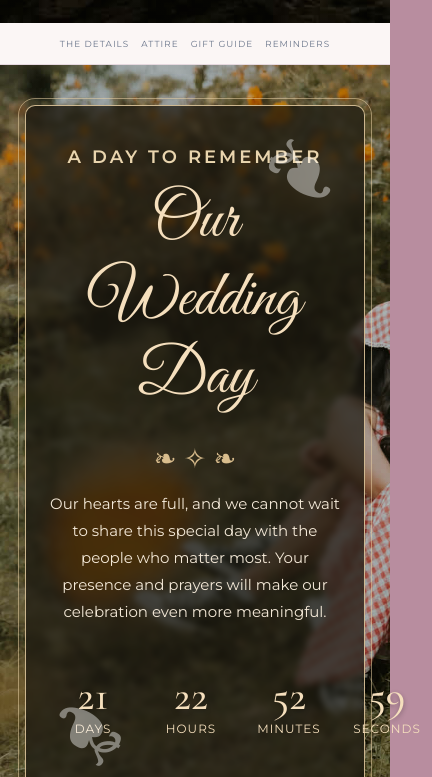
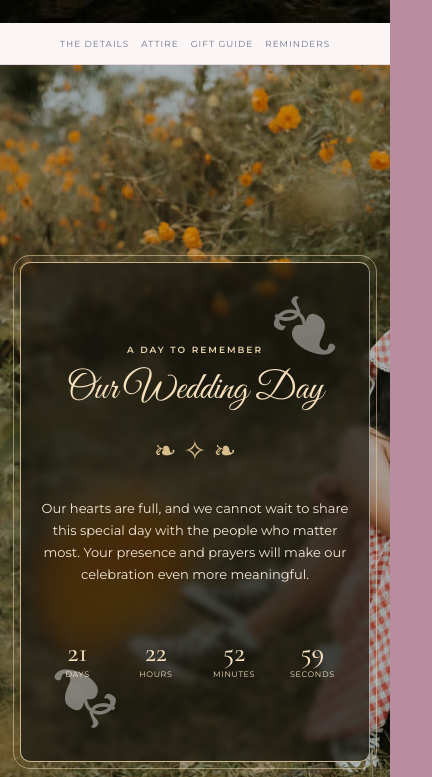
Before and after one commit to neil23-lab/stanley-denice, a plain HTML site: page index.html in a window 390 px wide. Shown: the part 727-1504 px from the top of the page, 432 px wide, since content can reach past the window. Drawn offline with nearby package versions, Linux system fonts and the light colour scheme.

Commit message:
adjustment of mobile view

```diff
--- a/index.html
+++ b/index.html
@@ -870,12 +870,12 @@
 }
 
 #invitation .timebox strong {
-  font-size: 42px;
+  font-size: 36px;
   color: #f5dfbd;
 }
 
 #invitation .timebox span {
-  font-size: 12px;
+  font-size: 10px;
   color: #f5dfbd;
   text-transform: uppercase;
   letter-spacing: 1px;
@@ -886,7 +886,7 @@
    MOBILE RESPONSIVE
 ================================= */
 
-@media (max-width: 768px) {
+/* @media (max-width: 768px) {
 
   #invitation {
     min-height: 650px;
@@ -905,7 +905,208 @@
     padding: 40px 22px;
   }
 
-}
+} */
+
+
+/* =================================
+   MOBILE RESPONSIVE
+================================= */
+
+@media (max-width: 768px) {
+
+  /* INVITATION SECTION */
+
+  #invitation {
+    min-height: 100vh;
+
+    display: flex;
+    align-items: center;
+    justify-content: center;
+
+    padding: 100px 20px 50px;
+
+    background-position: center;
+    background-size: cover;
+  }
+
+
+  /* INVITATION CARD */
+
+  #invitation .hero-card {
+    width: 100%;
+    max-width: 390px;
+
+    min-height: 500px;
+    height: auto;
+
+    margin: 0 auto;
+
+    padding: 55px 20px 45px;
+
+    box-sizing: border-box;
+
+    overflow: hidden;
+  }
+
+
+  /* WEDDING TITLE */
+
+  #invitation .section-title {
+    font-size: 38px;
+    line-height: 1.2;
+
+    margin: 12px 0;
+  }
+
+
+  /* EYEBROW */
+
+  #invitation .eyebrow {
+    font-size: 9px;
+    letter-spacing: 2px;
+  }
+
+
+  /* DESCRIPTION */
+
+  #invitation .lead {
+    font-size: 13px;
+    line-height: 1.7;
+
+    max-width: 100%;
+
+    margin: 15px auto;
+  }
+
+
+  /* COUNTDOWN CONTAINER */
+
+  #invitation .countdown {
+    display: grid;
+
+    grid-template-columns: repeat(4, minmax(0, 1fr));
+
+    gap: 5px;
+
+    width: 100%;
+    max-width: 320px;
+
+    margin: 25px auto 0;
+
+    box-sizing: border-box;
+  }
+
+
+  /* COUNTDOWN BOXES */
+
+  #invitation .timebox {
+    width: auto;
+    min-width: 0;
+
+    min-height: 65px;
+
+    padding: 5px 0;
+
+    background: transparent !important;
+    border: none !important;
+
+    display: flex;
+    flex-direction: column;
+
+    align-items: center;
+    justify-content: center;
+  }
+
+
+  /* COUNTDOWN NUMBERS */
+
+  #invitation .timebox strong {
+    font-size: clamp(25px, 7vw, 32px);
+
+    line-height: 1.2;
+
+    white-space: nowrap;
+  }
+
+
+  /* COUNTDOWN LABELS */
+
+  #invitation .timebox span {
+    font-size: 8px;
+
+    letter-spacing: 0.08em;
+
+    white-space: nowrap;
+  }
+
+}
+
+
+/* =================================
+   SMALL MOBILE SCREENS
+================================= */
+
+@media (max-width: 380px) {
+
+  #invitation {
+    padding: 90px 15px 35px;
+  }
+
+  #invitation .hero-card {
+    min-height: 470px;
+
+    padding: 45px 15px 35px;
+  }
+
+  #invitation .section-title {
+    font-size: 33px;
+  }
+
+  #invitation .lead {
+    font-size: 12px;
+  }
+
+  #invitation .countdown {
+    max-width: 280px;
+    gap: 2px;
+  }
+
+  #invitation .timebox strong {
+    font-size: 25px;
+  }
+
+  #invitation .timebox span {
+    font-size: 7px;
+    letter-spacing: 0.05em;
+  }
+
+}
+
+
+/* REMOVE EXTRA PINK SIDE ON MOBILE */
+
+@media (max-width: 768px) {
+
+  html, body {
+    width: 100%;
+    max-width: 100%;
+    overflow-x: hidden;
+  }
+
+  #invitation {
+    width: 100%;
+    max-width: 100%;
+    box-sizing: border-box;
+  }
+
+  #invitation .hero-card {
+    box-shadow: none !important;
+    border-right: 1px solid rgba(255,255,255,0.55);
+  }
+
+}
+
+
 
 @media (max-width: 380px) {
 
```
